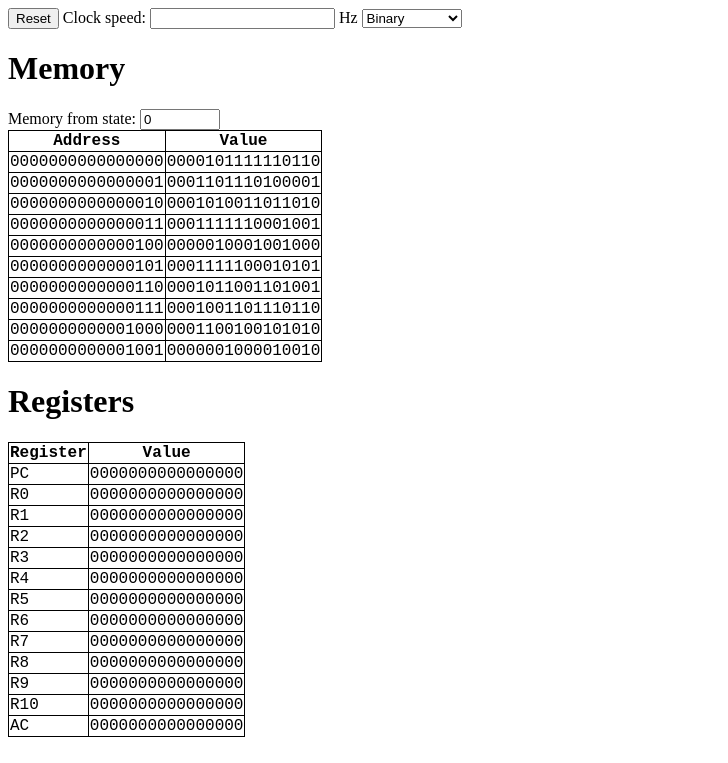
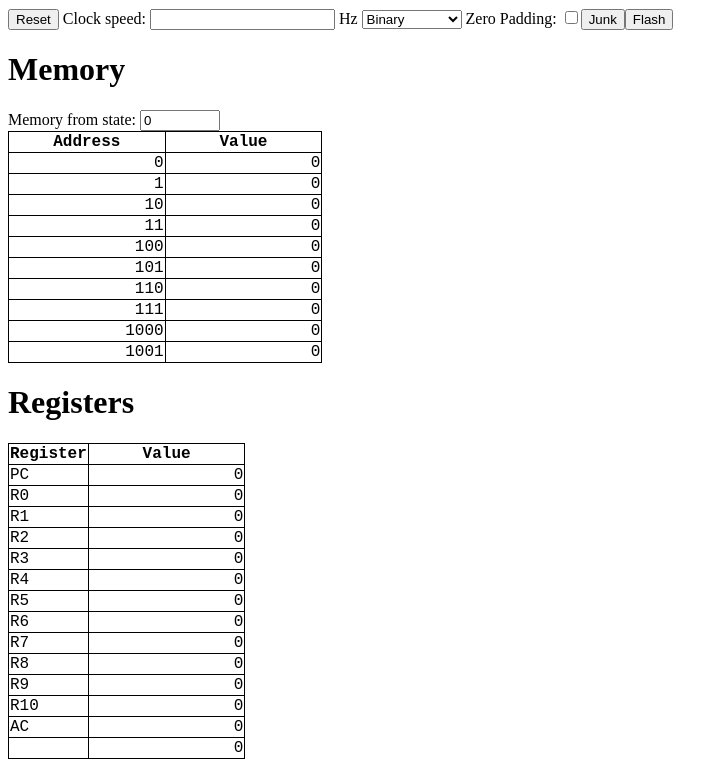
Before and after one commit to horenso/micro16, a Vue app: page / in a window 1280 px wide. Shown: the top 763 px of the page, without its empty margins (0-728 px from the left). Built offline with nearby package versions, Linux system fonts and the light colour scheme.

Commit message:
Add stores for memory and settings.

```diff
--- a/src/components/Memory.vue
+++ b/src/components/Memory.vue
@@ -1,21 +1,17 @@
 <script setup lang="ts">
-import { ref, computed, onBeforeMount } from "vue";
+import { ref, computed } from "vue";
 import { padded } from "../service/formatting";
+import { useSettingsStore } from "../stores/settings";
+import { useMemoryStore, CAPACITY } from "../stores/memory";
 
-const CAPACITY = 2 ** 16;
 const TABLE_SIZE = 10;
 const MAX_OFFSET = CAPACITY - TABLE_SIZE;
 
 const offset = ref(0);
-const offsetComputed = computed(() => {return isNaN(offset.value) ? 0 : offset.value})
+const offsetComputed = computed(() => { return isNaN(offset.value) ? 0 : offset.value })
 
-const memory = ref(new Int16Array(CAPACITY));
-
-onBeforeMount(() => {
-  for (let i = 0; i < CAPACITY; i++) {
-    memory.value[i] = Math.floor(Math.random() * 10000);
-  }
-});
+const memory = useMemoryStore();
+const settings = useSettingsStore();
 
 function updateOffset(event) {
     const newValue = parseInt(event.target.value);
@@ -39,8 +35,8 @@ function updateOffset(event) {
             <th>Value</th>
         </tr>
         <tr v-for="(_, i) in TABLE_SIZE">
-      <td>{{ padded(i + offsetComputed, 2, 16) }}</td>
-      <td>{{ padded(memory[i + offsetComputed], 2, 16) }}</td>
+            <td>{{ padded(i + offsetComputed, settings.numberSystem, 16, settings.paddWithZeros) }}</td>
+            <td>{{ padded(memory.at(i + offsetComputed), settings.numberSystem, 16, settings.paddWithZeros) }}</td>
         </tr>
     </table>
 </template>
@@ -52,5 +48,6 @@ td {
     border: 1px solid black;
     border-collapse: collapse;
     font-family: "Courier New", monospace;
+    white-space: pre;
 }
 </style>
--- a/src/components/Registers.vue
+++ b/src/components/Registers.vue
@@ -1,25 +1,10 @@
 <script setup lang="ts">
-import { ref } from "vue";
 import { padded } from "../service/formatting";
+import { useRegistersStore, REGISTER_NAMES } from "../stores/registers";
+import { useSettingsStore } from "../stores/settings";
 
-const REGISTER_NAMES = [
-  "PC",
-  "R0",
-  "R1",
-  "R2",
-  "R3",
-  "R4",
-  "R5",
-  "R6",
-  "R7",
-  "R8",
-  "R9",
-  "R10",
-  "AC",
-];
-const REGISTER_COUNT = REGISTER_NAMES.length;
-
-const registers = ref(new Int16Array(REGISTER_COUNT));
+const settings = useSettingsStore()
+const registers = useRegistersStore()
 </script>
 
 <template>
@@ -29,9 +14,9 @@ const registers = ref(new Int16Array(REGISTER_COUNT));
             <th>Register</th>
             <th>Value</th>
         </tr>
-    <tr v-for="(number, index) in registers">
+        <tr v-for="(number, index) in registers.registers">
             <td>{{ REGISTER_NAMES[index] }}</td>
-      <td>{{ padded(number, 2, 16) }}</td>
+            <td>{{ padded(number, settings.numberSystem, 16, settings.paddWithZeros) }}</td>
         </tr>
     </table>
 </template>
@@ -43,5 +28,6 @@ td {
     border: 1px solid black;
     border-collapse: collapse;
     font-family: "Courier New", monospace;
+    white-space: pre;
 }
 </style>
--- a/src/components/Toolbar.vue
+++ b/src/components/Toolbar.vue
@@ -1,15 +1,25 @@
 <script setup lang="ts">
 import { ref } from "vue";
+import { useSettingsStore } from "../stores/settings";
+import { useMemoryStore } from "../stores/memory";
+
+const settings = useSettingsStore();
+const memory = useMemoryStore();
 </script>
 
 <template>
     <button>Reset</button>
     Clock speed: <input /> Hz
-  <select>
+    <select v-model="settings.numberSystem">
         <option value="2">Binary</option>
         <option value="10">Decimal</option>
         <option value="16">Hexadecimal</option>
     </select>
+    Zero Padding: <input type="checkbox" v-model="settings.paddWithZeros" />
+    <button @click="memory.junk()">Junk</button>
+    <button @click="memory.$reset()">Flash</button>
 </template>
 
-<style scoped></style>
+<style scoped>
+
+</style>
--- a/src/service/formatting.ts
+++ b/src/service/formatting.ts
@@ -1,10 +1,12 @@
 export function padded(
     number: number,
     base: number = 2,
-    padding: number = 8
+    padding: number = 8,
+    paddWithZeros: boolean = false
 ): string {
     if (number === undefined) {
         return "";
     }
-    return number.toString(base).padStart(padding, '0');
+    const paddingChar = paddWithZeros ? '0' : ' ';
+    return number.toString(base).padStart(padding, paddingChar);
 }
--- /dev/null
+++ b/src/stores/memory.ts
@@ -0,0 +1,19 @@
+import { defineStore } from 'pinia';
+
+export const CAPACITY = 2 ** 16;
+
+export const useMemoryStore = defineStore('memory', {
+    state: () => ({
+        memory: new Int16Array(CAPACITY),
+    }), getters: {
+        at: (state) => { return (index: number) => state.memory[index] }
+    }, actions: {
+        junk() {
+            const newMemory = new Int16Array(CAPACITY);
+            for (let i = 0; i < CAPACITY; i++) {
+                newMemory[i] = Math.floor(Math.random() * 10000);
+            }
+            this.memory = newMemory;
+        },
+    }
+});
--- /dev/null
+++ b/src/stores/registers.ts
@@ -0,0 +1,26 @@
+import { defineStore } from 'pinia'
+
+export const REGISTER_NAMES = [
+    "PC",
+    "R0",
+    "R1",
+    "R2",
+    "R3",
+    "R4",
+    "R5",
+    "R6",
+    "R7",
+    "R8",
+    "R9",
+    "R10",
+    "AC",
+];
+export const REGISTER_COUNT = REGISTER_NAMES.length;
+
+export const useRegistersStore = defineStore('registers', {
+    state: () => ({
+        registers: new Int16Array(14),
+    }), getters: {
+        at: (state) => { return (index: number) => state.registers[index] }
+    }
+});
--- /dev/null
+++ b/src/stores/settings.ts
@@ -0,0 +1,10 @@
+import { defineStore } from 'pinia';
+
+export const useSettingsStore = defineStore('settings', {
+    state: () => {
+        return {
+            numberSystem: 2,
+            paddWithZeros: false
+        }
+    }
+});
```
Also changed, not shown: src/App.vue (+7 -5 lines). Lines whose indentation alone changed are shown as unchanged.
